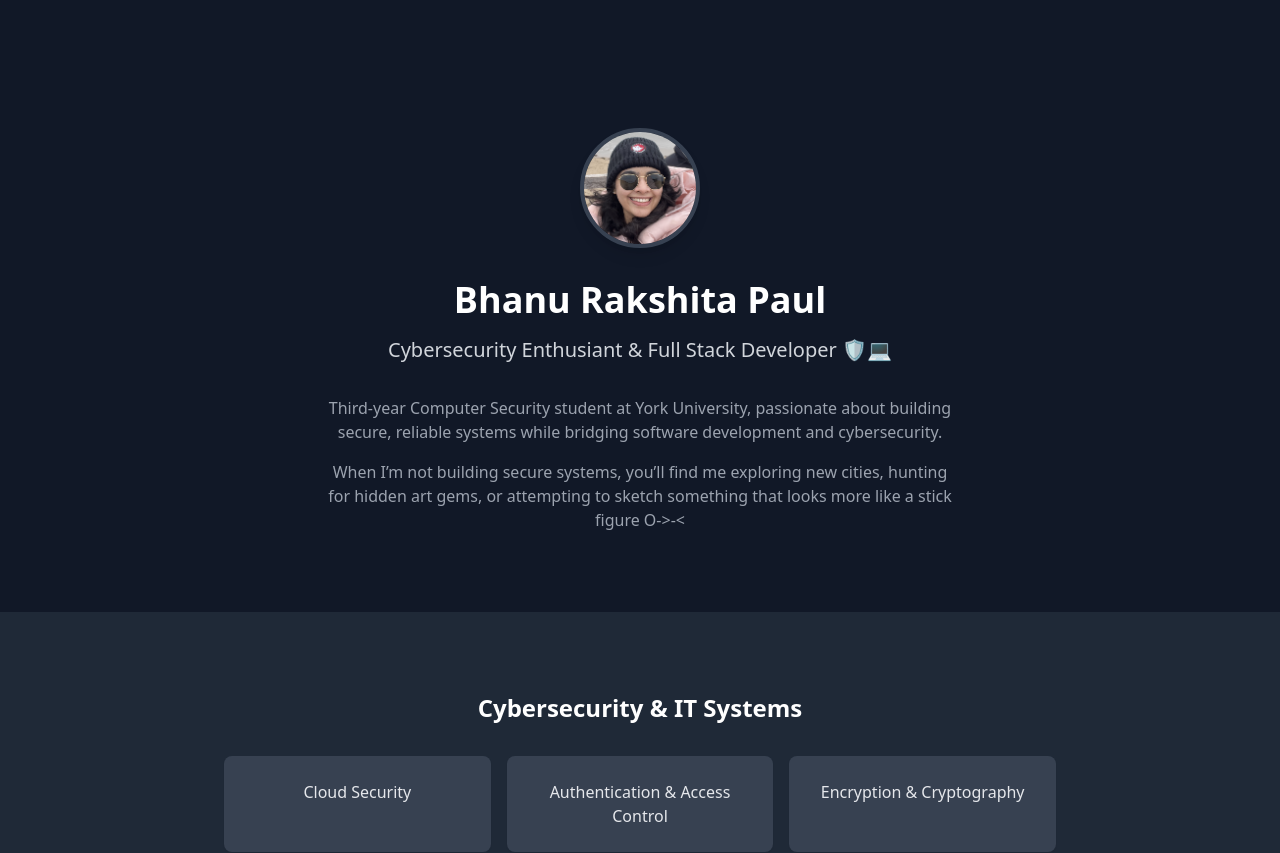
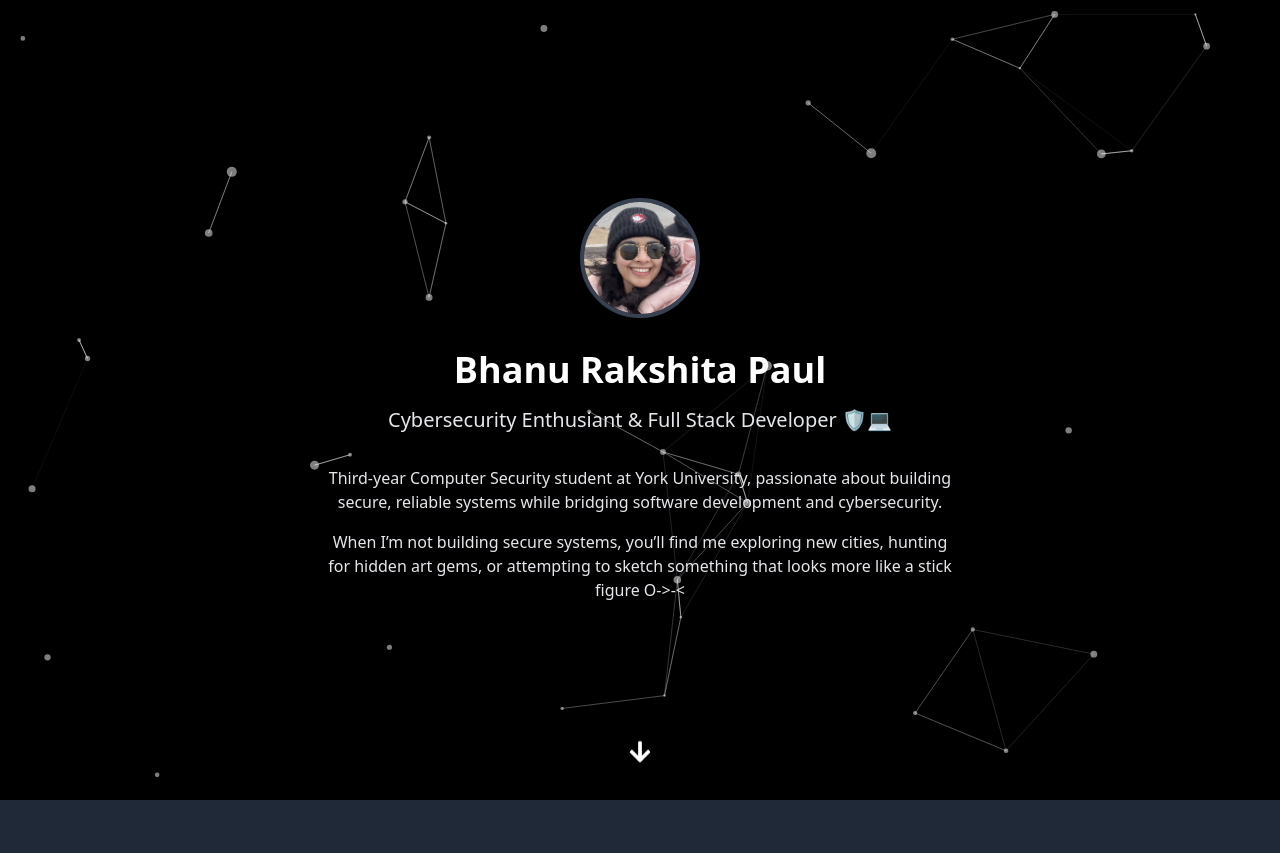
Before and after one commit to bhanuRakshita/Bhanu-Paul-Portfolio, a Next.js app: page / in a window 1280 px wide. Shown: the top 853 px of the page. Built offline with nearby package versions, Linux system fonts and the light colour scheme.

Commit message:
Added background

```diff
--- a/app/components/HeroSection.tsx
+++ b/app/components/HeroSection.tsx
@@ -1,23 +1,31 @@
 'use client';
 
 import Image from 'next/image';
+import ParticlesBackground from './ParticlesBackground';
+import { FaArrowDown } from 'react-icons/fa'; // react-icons
+
 
 export default function HeroSection() {
 	return (
-		<section className="max-w-4xl mx-auto px-4 sm:px-6 lg:px-8 py-12 sm:py-20">
+		<section className="relative w-full h-screen flex flex-col items-center justify-center px-4 sm:px-6 lg:px-8  z-20 bg-black overflow-hidden">
+			<ParticlesBackground/>
 			<div className="text-center">
 				<div className="mb-6 sm:mb-8">
 					<Image src="/bhanu.jpeg" alt="Profile Picture" width={120} height={120} quality={100} className="rounded-full mx-auto border-4 border-gray-700 shadow-lg" />
 				</div>
 				<h1 className="text-3xl sm:text-4xl font-bold text-white mb-3 sm:mb-4">Bhanu Rakshita Paul</h1>
-				<p className="text-lg sm:text-xl text-gray-300 mb-6 sm:mb-8">Cybersecurity Enthusiant & Full Stack Developer 🛡️💻</p>
-				<p className="text-gray-400 max-w-2xl mx-auto text-sm sm:text-base px-4 mb-4">
+				<p className="text-lg sm:text-xl text-gray-200 mb-6 sm:mb-8">Cybersecurity Enthusiant & Full Stack Developer 🛡️💻</p>
+				<p className="text-gray-200 max-w-2xl mx-auto text-sm sm:text-base px-4 mb-4">
 					Third-year Computer Security student at York University, passionate about building secure, reliable systems while bridging software development and cybersecurity.
 				</p>
-				<p className="text-gray-400 max-w-2xl mx-auto text-sm sm:text-base px-4">
+				<p className="text-gray-200 max-w-2xl mx-auto text-sm sm:text-base px-4">
 					When I’m not building secure systems, you’ll find me exploring new cities, hunting for hidden art gems, or attempting to sketch something that looks more like a stick figure O-&gt;-&lt;
 				</p>
 			</div>
+			 {/* Bottom Arrow */}
+      <a href="#skills" className="absolute bottom-8 animate-bounce text-white text-2xl">
+        <FaArrowDown />
+      </a>
 		</section>
 	);
 }
--- /dev/null
+++ b/app/components/ParticlesBackground.tsx
@@ -0,0 +1,121 @@
+import { useEffect, useMemo, useState } from "react";
+import Particles, { initParticlesEngine } from "@tsparticles/react";
+import {
+  type Container,
+  type ISourceOptions,
+  MoveDirection,
+  OutMode,
+} from "@tsparticles/engine";
+// import { loadAll } from "@tsparticles/all"; // if you are going to use `loadAll`, install the "@tsparticles/all" package too.
+// import { loadFull } from "tsparticles"; // if you are going to use `loadFull`, install the "tsparticles" package too.
+import { loadSlim } from "@tsparticles/slim"; // if you are going to use `loadSlim`, install the "@tsparticles/slim" package too.
+// import { loadBasic } from "@tsparticles/basic"; // if you are going to use `loadBasic`, install the "@tsparticles/basic" package too.
+
+export default function ParticlesBackground() {
+  const [init, setInit] = useState(false);
+
+  // this should be run only once per application lifetime
+  useEffect(() => {
+    initParticlesEngine(async (engine) => {
+      // you can initiate the tsParticles instance (engine) here, adding custom shapes or presets
+      // this loads the tsparticles package bundle, it's the easiest method for getting everything ready
+      // starting from v2 you can add only the features you need reducing the bundle size
+      //await loadAll(engine);
+      //await loadFull(engine);
+      await loadSlim(engine);
+      //await loadBasic(engine);
+    }).then(() => {
+      setInit(true);
+    });
+  }, []);
+
+  const particlesLoaded = async (container?: Container): Promise<void> => {
+    console.log(container);
+  };
+
+  const options: ISourceOptions = useMemo(
+    () => ({
+      background: {
+        color: {
+          value: "transparent",
+        },
+      },
+      fpsLimit: 120,
+      interactivity: {
+        events: {
+          onClick: {
+            enable: true,
+            mode: "push",
+          },
+          onHover: {
+            enable: true,
+            mode: "repulse",
+          },
+        },
+        modes: {
+          push: {
+            quantity: 4,
+          },
+          repulse: {
+            distance: 200,
+            duration: 0.4,
+          },
+        },
+      },
+      particles: {
+        color: {
+          value: "#fcfcfc1b",
+        },
+        links: {
+          color: "#fcfcfc1b",
+          distance: 150,
+          enable: true,
+          opacity: 0.5,
+          width: 1,
+        },
+        move: {
+          direction: MoveDirection.none,
+          enable: true,
+          outModes: {
+            default: OutMode.out,
+          },
+          random: false,
+          speed: 2,
+          straight: false,
+        },
+        number: {
+          density: {
+            enable: true,
+          },
+          value: 80,
+        },
+        opacity: {
+          value: 0.5,
+        },
+        shape: {
+          type: "circle",
+        },
+        size: {
+          value: { min: 1, max: 5 },
+        },
+
+      },
+      detectRetina: true,
+    }),
+    [],
+  );
+
+  if (init) {
+    return (
+      <div className="absolute inset-0 h-full w-full -z-10">
+      <Particles
+        id="tsparticles"
+        particlesLoaded={particlesLoaded}
+        options={options}
+      />
+      </div>
+    );
+  }
+
+  return <></>;
+};
--- a/app/components/SkillsSection.tsx
+++ b/app/components/SkillsSection.tsx
@@ -45,7 +45,7 @@ export default function SkillsSection() {
 
 
   return (
-    <section className="bg-gray-800 py-12 sm:py-20">
+    <section className="bg-gray-800 py-12 sm:py-20" id="skills">
       <div className="max-w-4xl mx-auto px-4 sm:px-6 lg:px-8">
         <h2 className="text-xl sm:text-2xl font-bold text-white mb-6 sm:mb-8 text-center">
           Cybersecurity & IT Systems
--- a/app/globals.css
+++ b/app/globals.css
@@ -5,3 +5,6 @@
 body {
 	background-color: #111111;
 }
+html {
+  scroll-behavior: smooth;
+}
--- a/app/page.tsx
+++ b/app/page.tsx
@@ -7,7 +7,7 @@ import ContactSection from './components/ContactSection';
 
 export default function SimplePortfolio() {
 	return (
-		<main className="min-h-screen bg-gray-900 pt-12">
+		<main className="min-h-screen bg-gray-900">
 			<HeroSection />
 			<SkillsSection />
 			<ProjectsSection />
--- a/package.json
+++ b/package.json
@@ -9,10 +9,14 @@
 		"lint": "next lint"
 	},
 	"dependencies": {
+		"@tsparticles/engine": "^3.9.1",
+		"@tsparticles/react": "^3.0.0",
+		"@tsparticles/slim": "^3.9.1",
 		"framer-motion": "^12.0.6",
 		"next": "^15.5.2",
 		"react": "^19.0.0",
-		"react-dom": "^19.0.0"
+		"react-dom": "^19.0.0",
+		"react-icons": "^5.5.0"
 	},
 	"devDependencies": {
 		"@eslint/eslintrc": "^3",
```
Also changed, not shown: 1 other file (tests, documents, lock files or other folders).
